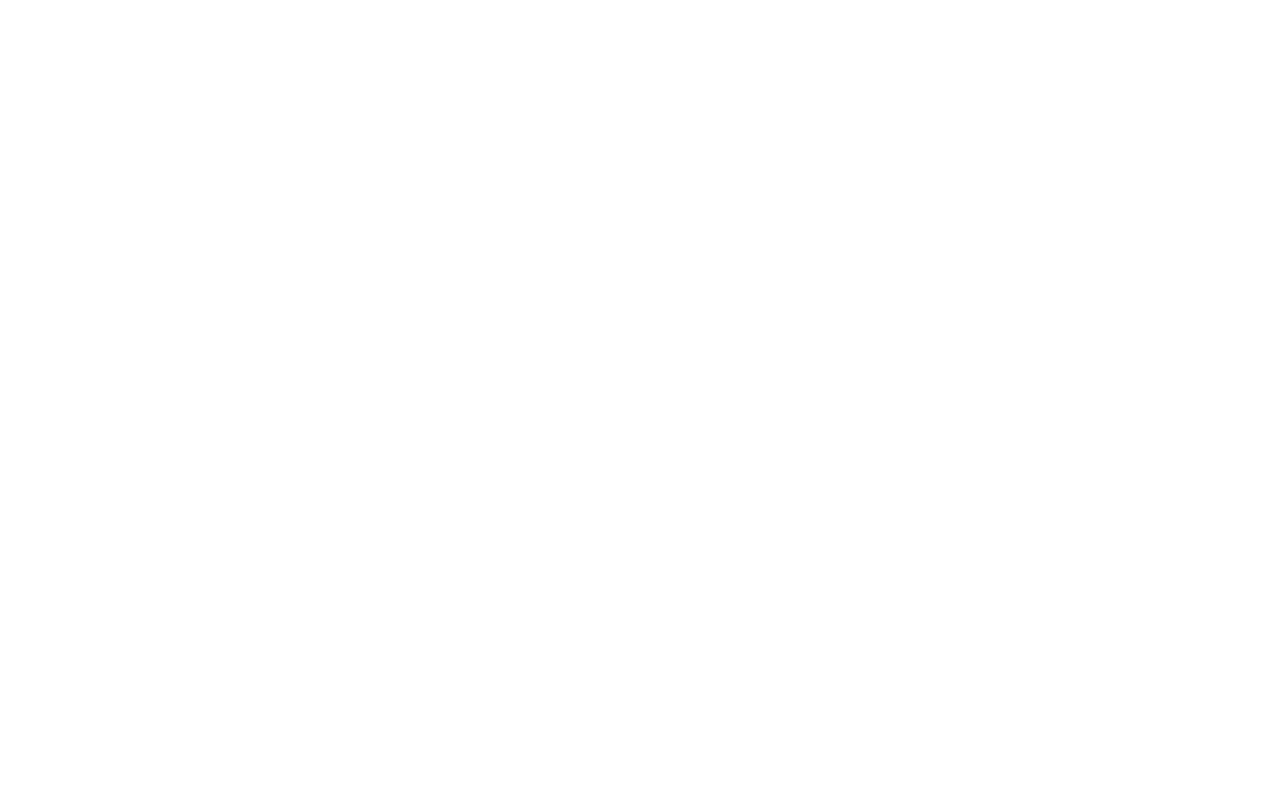
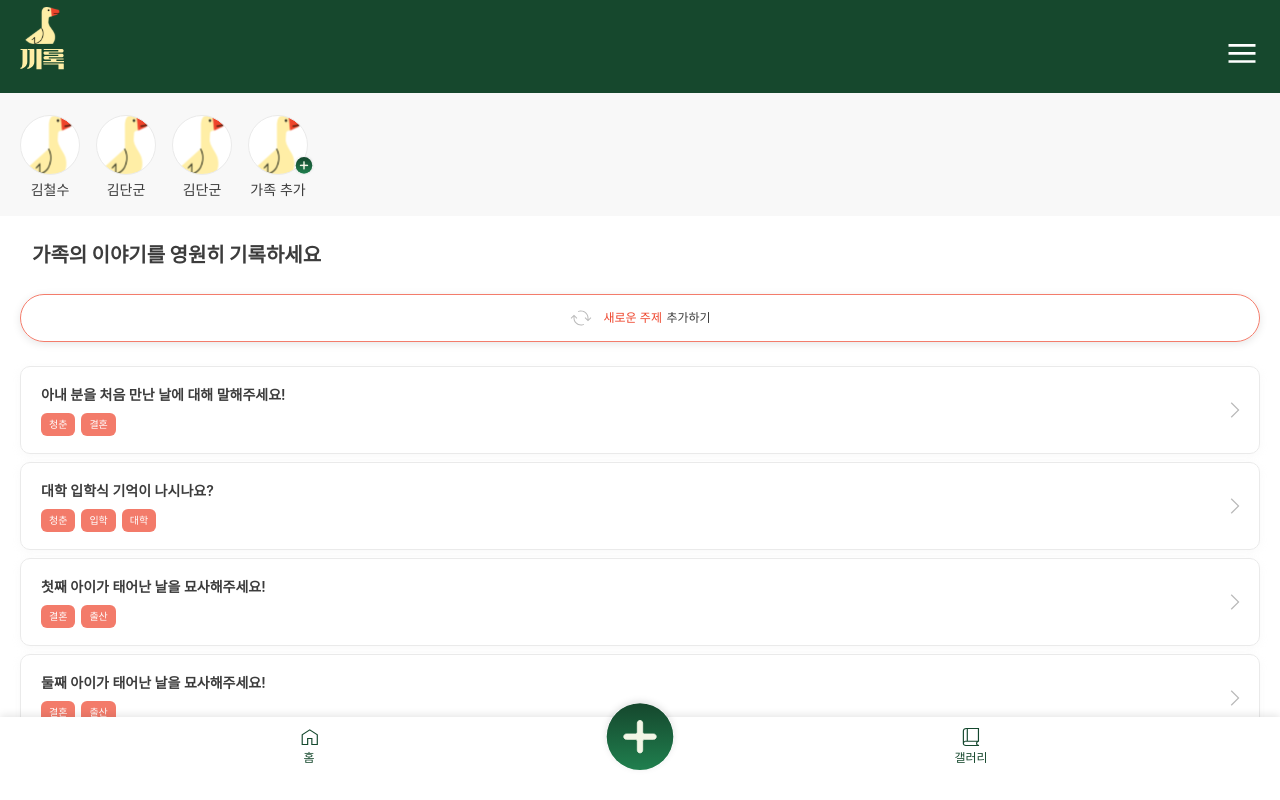
Before and after one commit to SPARCS-Service-Hackathon-2024/A12-Frontend, a Next.js app: page / in a window 1280 px wide. Built offline with nearby package versions, Linux system fonts and the light colour scheme.

Commit message:
💄 home page style skeleton w/ dummies

```diff
--- a/src/components/Layout.tsx
+++ b/src/components/Layout.tsx
@@ -19,11 +19,12 @@
     <Flex
       h={"100vh"}
       direction={"column"}
-      overflow={"hidden"}
       position={"relative"}
     >
       <Header headerMode={headerMode} />
-      <Box flex={1}>{children}</Box>
+      <Box flex={1} overflow={"hidden"}>
+        {children}
+      </Box>
       {withBottomNavigation && <BottomNavigation />}
     </Flex>
   );
--- a/src/pageComponents/Home/Home.tsx
+++ b/src/pageComponents/Home/Home.tsx
@@ -1,12 +1,22 @@
-import { Box } from "@chakra-ui/react";
+import { Box, Text } from "@chakra-ui/react";
 import FamilyMembers from "./FamilyMembers";
+import StoryTopic from "./StoryTopic";
 
 export interface HomeProps {}
 
 function Home({}: HomeProps) {
   return (
-    <Box w={"100%"} h={"100%"} overflow={"hidden"}>
-      <FamilyMembers familyMembers={members} />
+    <Box h={"100%"} overflow={"scroll"} pb={"24px"}>
+      <FamilyMembers familyMembers={members as any} />
+      <Text
+        fontSize={"20px"}
+        fontWeight={800}
+        ml={"32px"}
+        my={"24px"}
+      >
+        가족의 이야기를 영원히 기록하세요
+      </Text>
+      <StoryTopic />
     </Box>
   );
 }
--- /dev/null
+++ b/src/pageComponents/Home/StoryTopic.tsx
@@ -0,0 +1,74 @@
+import { redPointColor } from "@/constants/color";
+import { ReloadIcon } from "@/svg";
+import { Box, Flex, Text, VStack } from "@chakra-ui/react";
+import Topic from "./Topic";
+
+export interface StoryTopicProps {}
+
+function StoryTopic({}: StoryTopicProps) {
+  return (
+    <Box px={"20px"}>
+      <Flex
+        w={"100%"}
+        h={"48px"}
+        align={"center"}
+        justify={"center"}
+        borderRadius={"30px"}
+        borderStyle={"solid"}
+        borderWidth={"1px"}
+        borderColor={"#F37C6B"}
+        boxShadow={"0px 2px 8px 0px rgba(0, 0, 0, 0.10)"}
+      >
+        <ReloadIcon />
+        <Text
+          ml={"10px"}
+          color={redPointColor}
+          fontSize={"12px"}
+        >
+          {"새로운 주제"}
+        </Text>
+        &nbsp;
+        <Text fontSize={"12px"}>추가하기</Text>
+      </Flex>
+
+      <VStack mt={"24px"} gap={"8px"}>
+        {topics.map((topic, idx) => (
+          <Topic
+            key={idx}
+            title={topic.title}
+            tags={topic.tags}
+          />
+        ))}
+      </VStack>
+    </Box>
+  );
+}
+
+export default StoryTopic;
+
+const topics = [
+  {
+    title: "아내 분을 처음 만난 날에 대해 말해주세요!",
+    tags: ["청춘", "결혼"],
+  },
+  {
+    title: "대학 입학식 기억이 나시나요?",
+    tags: ["청춘", "입학", "대학"],
+  },
+  {
+    title: "첫째 아이가 태어난 날을 묘사해주세요!",
+    tags: ["결혼", "출산"],
+  },
+  {
+    title: "둘째 아이가 태어난 날을 묘사해주세요!",
+    tags: ["결혼", "출산"],
+  },
+  {
+    title: "둘째 아이가 태어난 날을 묘사해주세요!",
+    tags: ["결혼", "출산"],
+  },
+  {
+    title: "둘째 아이가 태어난 날을 묘사해주세요!",
+    tags: ["결혼", "출산"],
+  },
+];
--- /dev/null
+++ b/src/pageComponents/Home/Tag.tsx
@@ -0,0 +1,27 @@
+import { Box, Flex, Text } from "@chakra-ui/react";
+
+export interface TagProps {
+  name: string;
+}
+
+function Tag({ name }: TagProps) {
+  return (
+    <Flex
+      h={"23px"}
+      px={"8px"}
+      borderRadius={"6px"}
+      align={"center"}
+      background={"rgba(238, 68, 43, 0.70)"}
+    >
+      <Text
+        color={"white"}
+        fontSize={"10px"}
+        fontWeight={500}
+      >
+        {name}
+      </Text>
+    </Flex>
+  );
+}
+
+export default Tag;
--- /dev/null
+++ b/src/pageComponents/Home/Topic.tsx
@@ -0,0 +1,46 @@
+import { ArrowForwardIcon } from "@/svg";
+import {
+  Box,
+  Flex,
+  HStack,
+  Text,
+  VStack,
+} from "@chakra-ui/react";
+import Tag from "./Tag";
+
+export interface TopicProps {
+  title: string;
+  tags: string[];
+}
+
+function Topic({ title, tags }: TopicProps) {
+  return (
+    <Flex
+      w={"100%"}
+      h={"88px"}
+      pl={"20px"}
+      pr={"14px"}
+      align={"center"}
+      justify={"space-between"}
+      borderRadius={"10px"}
+      border={"1px solid #EAEAEA"}
+      boxShadow={
+        "0px 2px 8px 0px rgba(217, 217, 217, 0.15);"
+      }
+    >
+      <VStack align={"flex-start"}>
+        <Text fontSize={"14px"} fontWeight={600}>
+          {title}
+        </Text>
+        <HStack gap="6px">
+          {tags.map((tag, idx) => (
+            <Tag key={idx} name={tag} />
+          ))}
+        </HStack>
+      </VStack>
+      <ArrowForwardIcon />
+    </Flex>
+  );
+}
+
+export default Topic;
--- a/src/pages/index.tsx
+++ b/src/pages/index.tsx
@@ -1,5 +1,24 @@
-export function IndexPage() {
-  return <></>;
+import { ReactNode } from "react";
+
+import { Layout } from "@/components";
+import Home from "@/pageComponents/Home";
+
+export function HomePage() {
+  return <Home />;
 }
 
-export default IndexPage;
+export default HomePage;
+
+HomePage.getLayout = (page: ReactNode) => {
+  return (
+    <Layout withBottomNavigation headerMode={"home"}>
+      {page}
+    </Layout>
+  );
+};
+
+// export function IndexPage() {
+//   return <></>;
+// }
+
+// export default IndexPage;
--- a/src/svg/index.ts
+++ b/src/svg/index.ts
@@ -6,3 +6,5 @@
 export { default as LogoIcon } from "./logo.svg";
 export { default as SideMenuIcon } from "./side_menu.svg";
 export { default as DefaultAvatar } from "./default_avatar.svg";
+export { default as ReloadIcon } from "./reload.svg";
+export { default as ArrowForwardIcon } from "./arrow_forward.svg";
```
Also changed, not shown: src/svg/arrow_forward.svg (added), src/svg/reload.svg (added).
